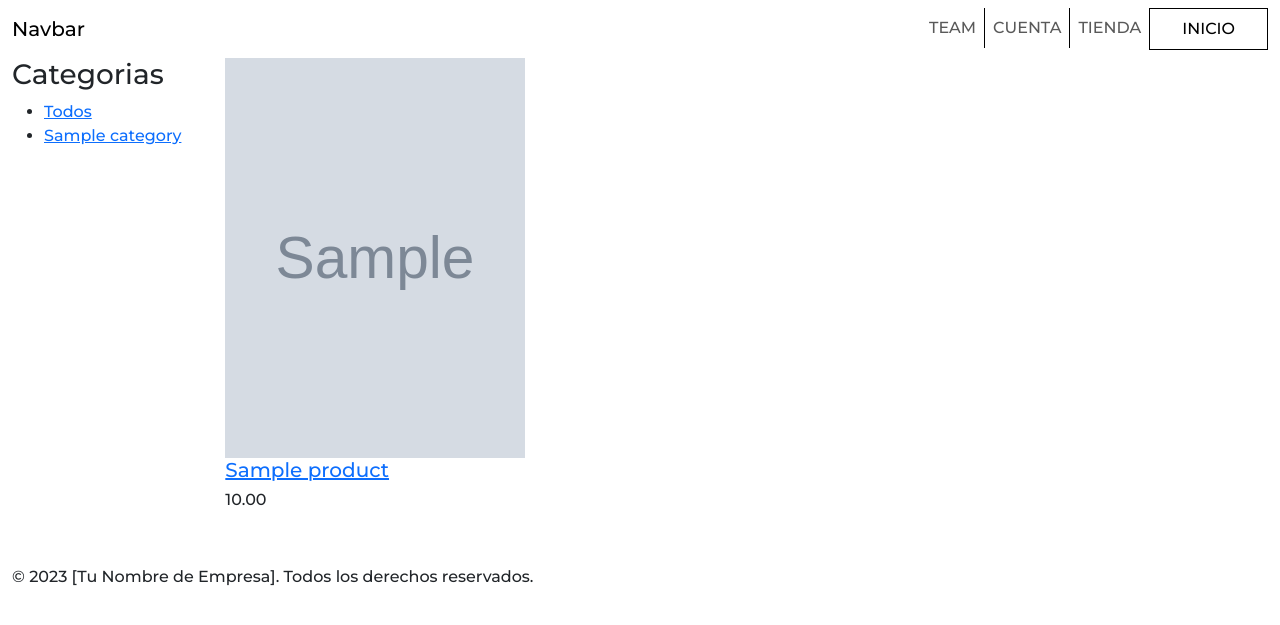
After one commit to jannaca/ecommerce-plants, a Django app: page /tienda/categorias in a window 1280 px wide. The commit adds this page. Shown: the top 625 px of the page. Run offline with Django 4.2, Linux system fonts and the light colour scheme; tables that the repository leaves empty hold one stand-in row (values such as "Sample post"); grey boxes marked "Sample" are stand-in pictures.

Commit message:
categoria de filtros

```diff
--- a/products/urls.py
+++ b/products/urls.py
@@ -1,8 +1,10 @@
 from django.contrib import admin
 from django.urls import path
-from .views import index, get_product
+from .views import index, get_product, shop
 
 urlpatterns = [
     path('', index, name="index"),
-    path('product/<int:id>', get_product, name='get_product')
+    path('product/<int:id>', get_product, name='get_product'),
+    path("tienda/categorias",shop,name="shop"),
+    path("tienda/categorias/<int:category_id>",shop,name="shop_categories")
 ]
--- a/products/views.py
+++ b/products/views.py
@@ -1,12 +1,12 @@
 from django.shortcuts import render
-from .models import Product
+from .models import Product, Category
 
 def index(request):
-    products = Product.objects.all() #Listar todos los productos del modelo
+    last_products = Product.objects.order_by('-created_date')[:3] #Obtener los ultimos 3 productos añadidos
 
     return render( request, # solicitud HTTP que se pasa a la vista.
                    "products/index.html", # plantilla HTML que se utilizará para renderizar la respuesta
-                  { "products": products }) # diccionario que contiene datos que se pasan a la plantilla
+                  { "products": last_products }) # diccionario que contiene datos que se pasan a la plantilla
 
 def get_product(request,id):
     product = Product.objects.get(id=id) #obtener el id del producto que se pasa por parametro
@@ -14,3 +14,16 @@ def get_product(request,id):
     return render( request,
                    "products/show_product.html",
                   { "product": product })
+
+def shop(request,category_id=None):
+    categories = Category.objects.all()
+    if category_id is not None:
+        categories_filter = Category.objects.get(id=category_id)
+        products_filter = Product.objects.filter(categories=categories_filter)
+    else:
+        products_filter = Product.objects.all()
+    return render(
+        request,
+        "products/shop.html",
+        {"categories": categories,"products":products_filter}
+    )
--- a/static/style.css
+++ b/static/style.css
@@ -41,12 +41,12 @@
 }
 
 
-.beneficios-img {
+.benefits-img {
     width: 80px; /* El tamaño que desees */
     height: 80px; /* Mantén la proporción original */
     margin: auto;
 }
 
-.beneficios-box {
+.benefits-box {
     background-color: #e1e7d9;
 }
--- a/templates/base/navbar.html
+++ b/templates/base/navbar.html
@@ -29,7 +29,7 @@
               >
             </li>
             <li class="nav-item">
-              <a class="nav-link" href="#">TIENDA</a>
+              <a class="nav-link" href="{% url "shop"%}">TIENDA</a>
             </li>
             <li class="nav-item border border-1 border-black px-4">
               <a class="nav-link active" aria-current="page" href={% url "index"%}>INICIO</a>
--- /dev/null
+++ b/templates/products/shop.html
@@ -0,0 +1,42 @@
+{% extends 'base/base.html' %}
+{% block content %}
+
+
+<div class="container-fluid">
+    <div class="row">
+        <div class="col-2">
+           <div class="categorias">
+                <h3>Categorias</h3>
+                <ul>
+                    <li><a href="{% url 'shop' %}">Todos</a></li>
+
+                    {% for category in categories %}
+                        <li><a href="{% url 'shop_categories' category.id %}">{{ category.name }}</a></li>
+                    {% endfor %}
+                </ul>
+           </div>
+        </div>
+        <div class="col-10">
+            <div class="row">
+                {% for product in products %}
+                <div class="col">
+
+                    <div class="card-products">
+                        <a href={% url "get_product" id=product.id%}>
+                            <img src="{{product.image.url}}" class="fixed-image-size" alt="image-product"/>
+                            <div class="card-body-products">
+                                <h5 class="card-title-products">{{product.name}}</h5>
+                        </a>
+                                <h6>{{product.price}}</h6>
+                        </div>
+                    </div>
+
+                </div>
+                {% endfor %}
+            </div>
+        </div>
+    </div>
+</div>
+{% endblock%}
+
+{% comment %} <a href={% url "get_product" id=product.id%} class="btn btn-primary">Leer mas</a> {% endcomment %}
```
Also changed, not shown: templates/products/index.html (+7 -6 lines), templates/style.css (deleted, +0 -25 lines).
